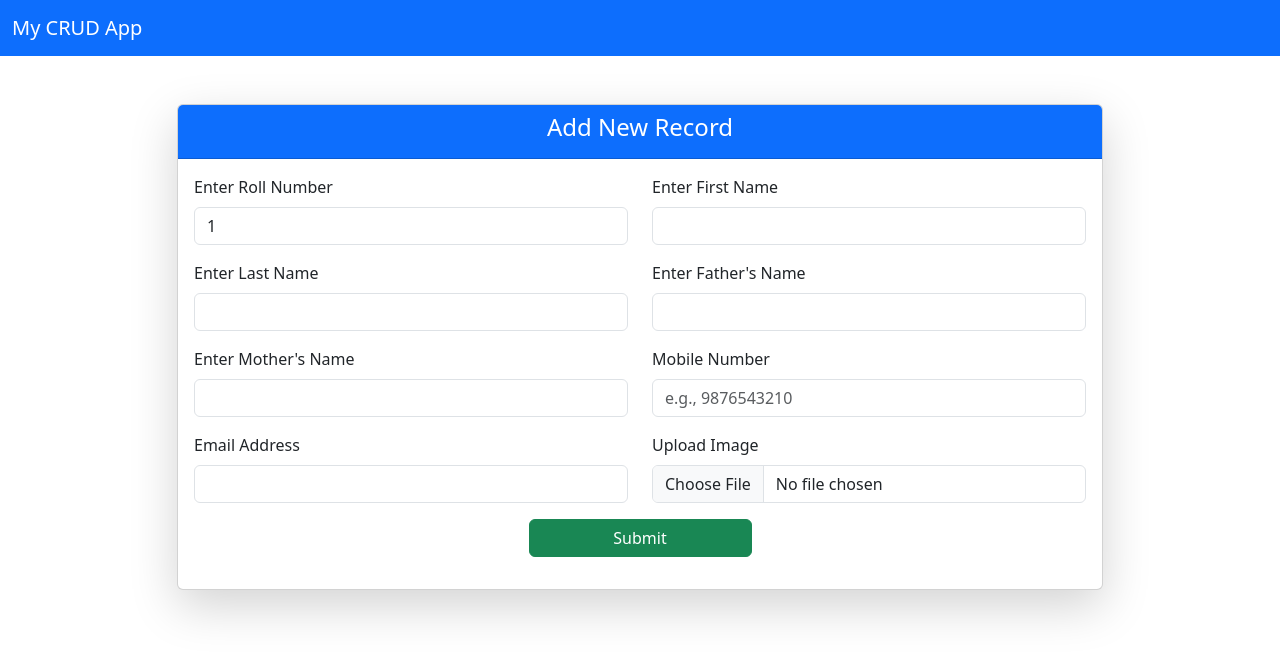
After one commit to muuukulcoder/crud-application, a PHP site: page /addnew.php in a window 1280 px wide. The commit adds this page. Shown: the top 658 px of the page. Run offline with PHP 8.4, Linux system fonts and the light colour scheme; data that the repository does not hold is empty.

```diff
--- /dev/null
+++ b/addnew.php
@@ -0,0 +1,113 @@
+<?php
+include 'database/config.php';
+$student = "select * from student ORDER BY roll DESC LIMIT 1";
+$query = mysqli_query($conn, $student);
+$row = mysqli_fetch_array($query);
+$roll = $row['roll']+1;
+?>
+<!DOCTYPE html>
+<html lang="en">
+
+<head>
+    <meta charset="UTF-8" />
+    <meta name="viewport" content="width=device-width, initial-scale=1.0" />
+    <title>Insert Record</title>
+    <!-- Bootstrap 5 CDN -->
+    <link href="https://cdn.jsdelivr.net/npm/bootstrap@5.3.3/dist/css/bootstrap.min.css" rel="stylesheet">
+</head>
+<style>
+    #btn{
+        display: grid;
+        place-items: center;
+    }
+</style>
+
+<body>
+
+    <!-- Navbar -->
+    <nav class="navbar navbar-expand-lg navbar-dark bg-primary justify-content-center">
+        <div class="container-fluid">
+            <a class="navbar-brand " href="index.php">My CRUD App</a>
+            <button class="navbar-toggler" type="button" data-bs-toggle="collapse" data-bs-target="#navbarNav"
+                aria-controls="navbarNav" aria-expanded="false" aria-label="Toggle navigation">
+                <span class="navbar-toggler-icon"></span>
+            </button>
+        </div>
+    </nav>
+    <!-- Insert Form Section -->
+   <div class="container mt-5">
+    <div class="row justify-content-center">
+        <div class="col-md-10">
+            <div class="card shadow-lg">
+                <div class="card-header bg-primary text-white text-center">
+                    <h4>Add New Record</h4>
+                </div>
+                <div class="card-body">
+                    <form action="insert.php" method="POST" enctype="multipart/form-data">
+                        <div class="row">
+                            <!-- Roll -->
+                            <div class="col-md-6 mb-3">
+                                <label for="roll" class="form-label">Enter Roll Number</label>
+                                <input type="text" class="form-control" id="roll" name="roll" value="<?php echo $roll ?>" required readonly>
+                            </div>
+
+                            <!-- First Name -->
+                            <div class="col-md-6 mb-3">
+                                <label for="fname" class="form-label">Enter First Name</label>
+                                <input type="text" class="form-control" id="fname" name="fname" required>
+                            </div>
+
+                            <!-- Last Name -->
+                            <div class="col-md-6 mb-3">
+                                <label for="lname" class="form-label">Enter Last Name</label>
+                                <input type="text" class="form-control" id="lname" name="lname" required>
+                            </div>
+
+                            <!-- Father's Name -->
+                            <div class="col-md-6 mb-3">
+                                <label for="father" class="form-label">Enter Father's Name</label>
+                                <input type="text" class="form-control" id="father" name="father_name" required>
+                            </div>
+
+                            <!-- Mother's Name -->
+                            <div class="col-md-6 mb-3">
+                                <label for="mother" class="form-label">Enter Mother's Name</label>
+                                <input type="text" class="form-control" id="mother" name="mother_name" required>
+                            </div>
+
+                            <!-- Mobile Number -->
+                            <div class="col-md-6 mb-3">
+                                <label for="mobile" class="form-label">Mobile Number</label>
+                                <input type="tel" class="form-control" id="mobile" name="mobile" required pattern="[0-9]{10}" placeholder="e.g., 9876543210">
+                            </div>
+
+                            <!-- Email -->
+                            <div class="col-md-6 mb-3">
+                                <label for="email" class="form-label">Email Address</label>
+                                <input type="email" class="form-control" id="email" name="email" required>
+                            </div>
+
+                            <!-- Image Upload -->
+                            <div class="col-md-6 mb-3">
+                                <label for="image" class="form-label">Upload Image</label>
+                                <input class="form-control" type="file" id="image" name="image" accept="image/*" required>
+                            </div>
+                        </div>
+
+                        <!-- Submit -->
+                        <div class="col-md-12 mb-3" id="btn">
+                            <button type="submit" class="btn btn-success text-center w-25">Submit</button>
+                        </div>
+                    </form>
+                </div>
+            </div>
+        </div>
+    </div>
+</div>
+
+
+    <!-- Bootstrap JS -->
+    <script src="https://cdn.jsdelivr.net/npm/bootstrap@5.3.3/dist/js/bootstrap.bundle.min.js"></script>
+</body>
+
+</html>
--- /dev/null
+++ b/database/config.php
@@ -0,0 +1,10 @@
+<?php
+$conn = mysqli_connect('localhost','root','');
+mysqli_select_db($conn,'crudapplication');
+// if($conn=true){
+//     echo "connnection sucessfully!!";
+// }
+// else{
+//     echo "Error!!!";
+// }
+?>
```
Also changed, not shown: index.php (+69 -4 lines), insert.php (added, +47 -0 lines), test.php (added, +62 -0 lines), images/fish.jpeg (added), images/pasta1.jpeg (added), readme.md.
